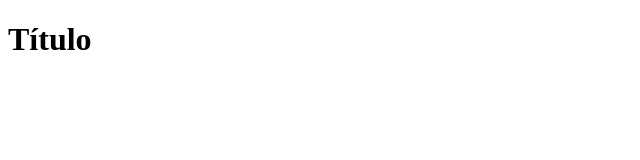
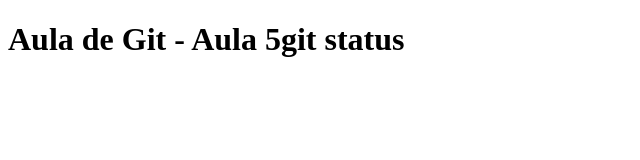
Before and after one commit to SchunckRenan/aula-cinco-git, a plain HTML site: page index.html in a window 1280 px wide. Shown: the whole page, without its empty margins (0-640 px from the left). Drawn offline with Linux system fonts and the light colour scheme.

Commit message:
Alteração no index html

```diff
--- a/index.html
+++ b/index.html
@@ -7,7 +7,7 @@
 </head>
 <body>
     <h1>
-        Título
+        Aula de Git - Aula 5git status
     </h1>
 </body>
 </html>
```
